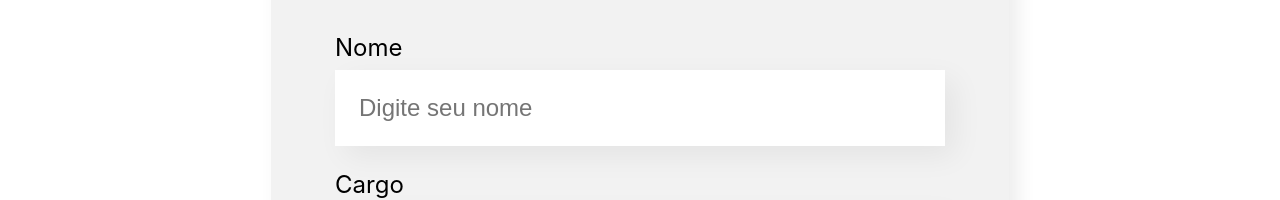
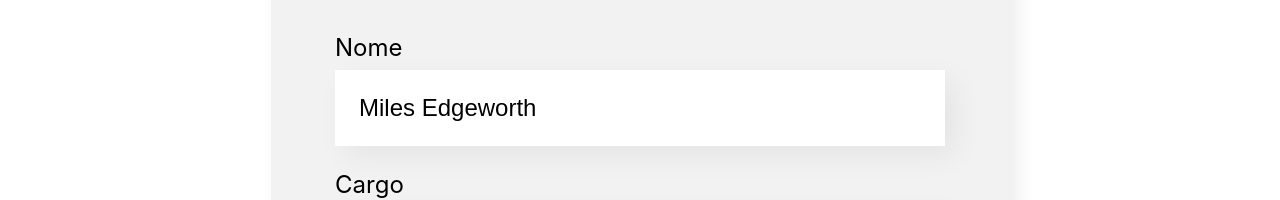
Before and after one commit to AugustoEduardo/organo-react, a React (Create React App) app: page / in a window 1280 px wide. Shown: the part 692-892 px from the top of the page. Built offline with nearby package versions, Linux system fonts and the light colour scheme.

Commit message:
Manipulando o input do usuário

```diff
--- a/src/componentes/CampoTexto/index.js
+++ b/src/componentes/CampoTexto/index.js
@@ -1,12 +1,20 @@
 import "./CampoTexto.css"
 
 const CampoTexto = (props) => {
+
+    let valor = "Miles Edgeworth";
+
+    const aoDigitar = (evento) => {
+        valor = evento.target.value
+        console.log(valor)
+    }
+
     return (
         <div className="campo-texto">
             <label>
                 {props.label}
             </label>
-            <input required = {props.obrigatorio} placeholder={props.placeholder}/>
+            <input value={valor} onChange={aoDigitar} required = {props.obrigatorio} placeholder={props.placeholder}/>
         </div>
     )
 }
```
Also changed, not shown: Aula 3-2.txt (added).
